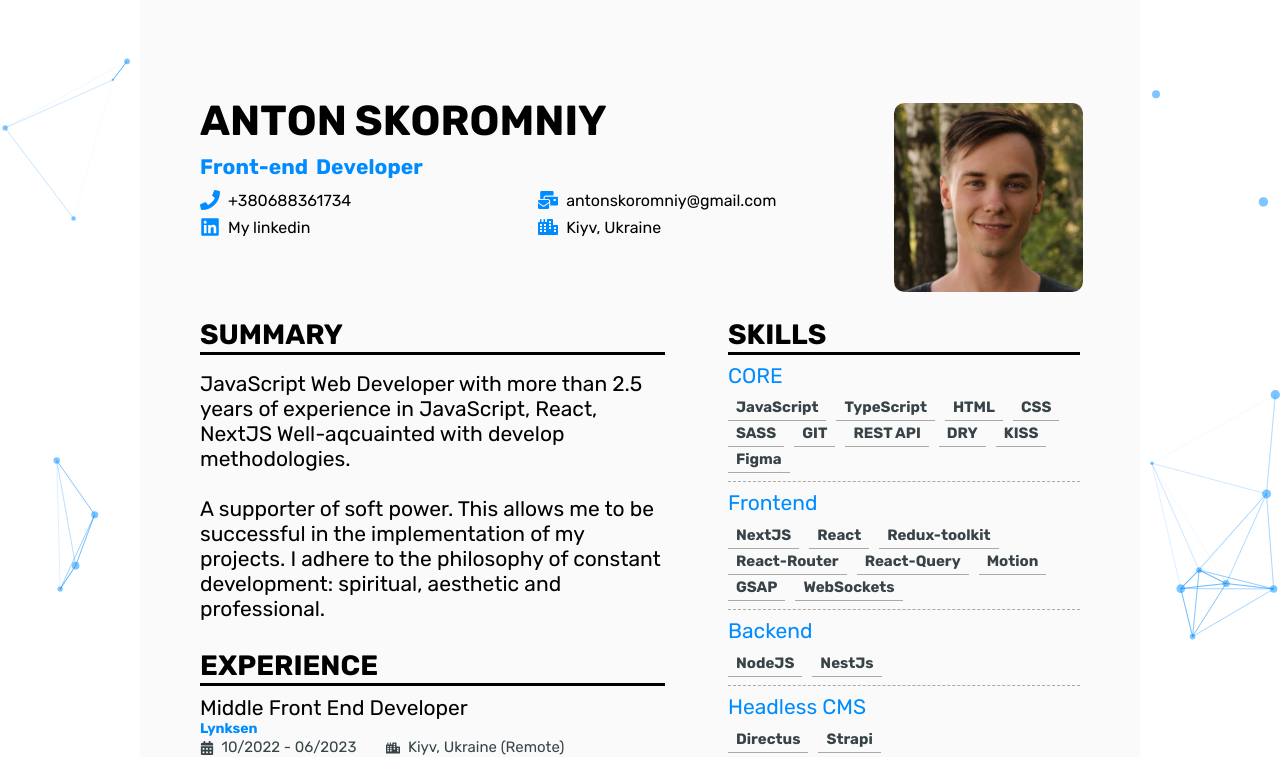
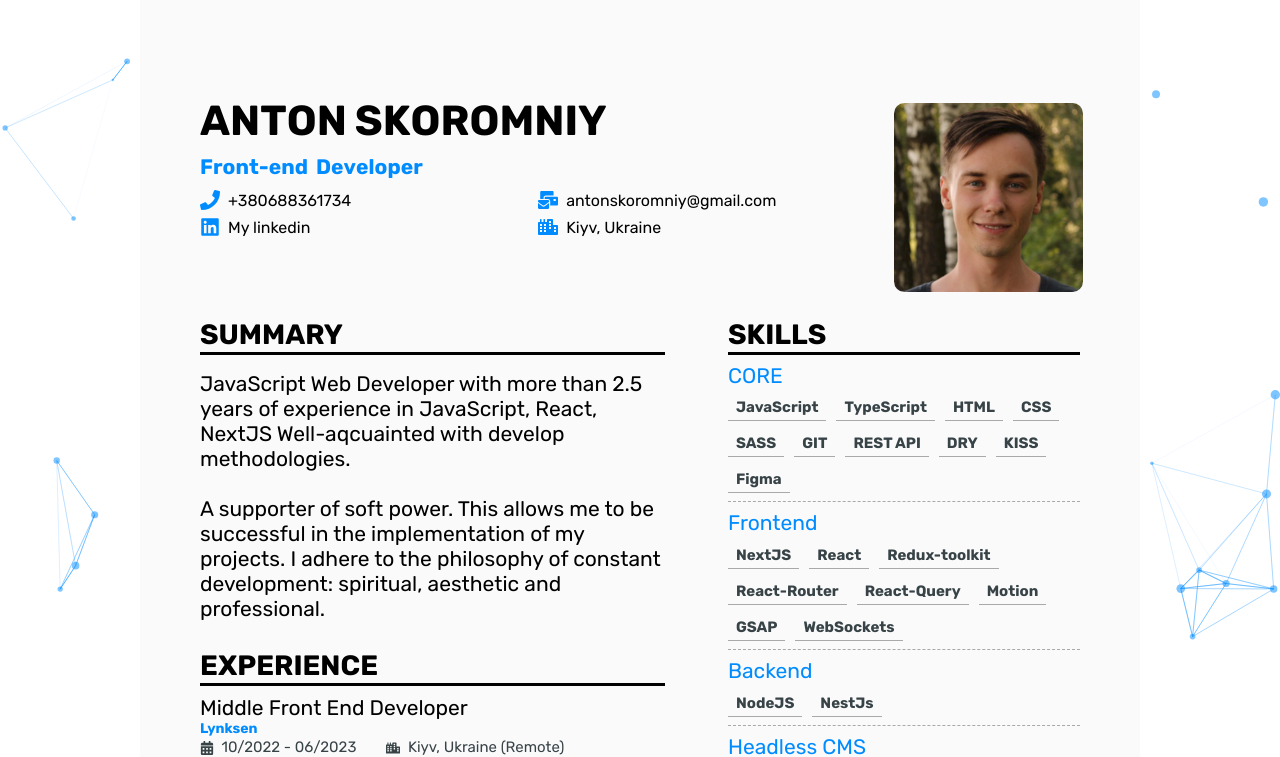
Before and after one commit to antonskr/anton.skoromniy.cv, a React app: page / in a window 1280 px wide. Shown: the top 757 px of the page. Built offline with nearby package versions, Linux system fonts and the light colour scheme.

Commit message:
Update Skills.module.scss

```diff
--- a/src/Components/Skills/Skills.module.scss
+++ b/src/Components/Skills/Skills.module.scss
@@ -22,7 +22,7 @@
 
   &__skills {
     @include flexbox(row, flex-start, flex-start, wrap);
-    $gap: 10px;
+    gap: 10px;
 
     &__visible {
       & .skillsCard__skills__item {
@@ -50,11 +50,6 @@
       transition: 300ms ease-in-out;
       opacity: 0;
       transform: translateY(-100%) scale(0);
-
-
-      &:not(:last-child) {
-        margin-right: $gap;
-      }
     }
   }
 }
```
